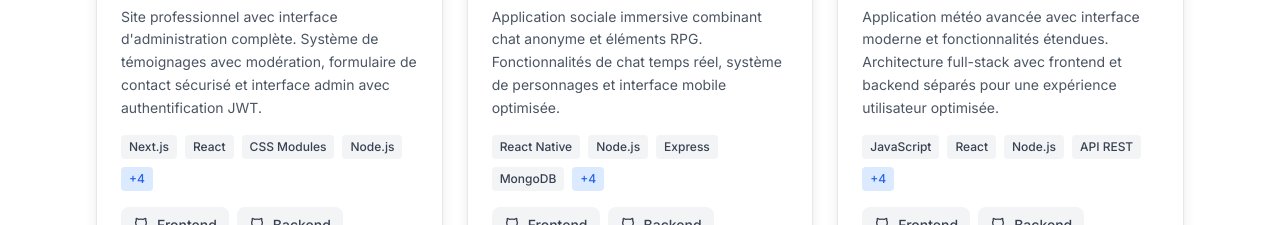
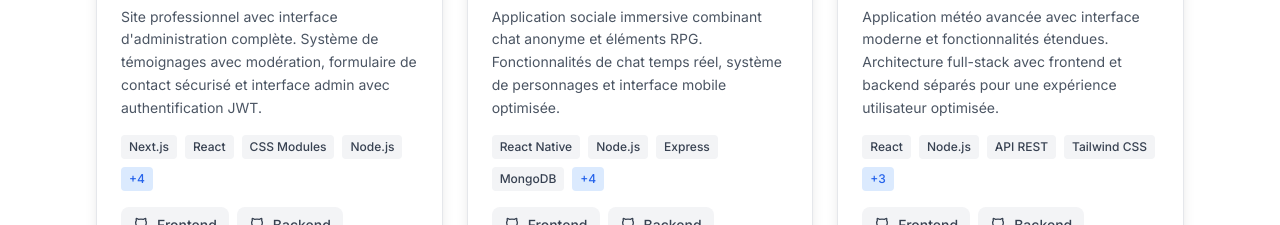
Before and after one commit to Pierrebsnrd/portfolio-frontend, a Next.js app: page / in a window 1280 px wide. Shown: the part 2200-2425 px from the top of the page. Built offline with nearby package versions, Linux system fonts and the light colour scheme.

Commit message:
update technologies on project card weather app plus

```diff
--- a/app/components/sections/Projects.tsx
+++ b/app/components/sections/Projects.tsx
@@ -46,7 +46,7 @@ const projects: Project[] = [
     title: "Weather App Plus",
     description:
       "Application météo avancée avec interface moderne et fonctionnalités étendues. Architecture full-stack avec frontend et backend séparés pour une expérience utilisateur optimisée.",
-    technologies: ["JavaScript", "React", "Node.js", "API REST", "Tailwind CSS", "Express", "MongoDB", "JWT"],
+    technologies: ["React", "Node.js", "API REST", "Tailwind CSS", "Express", "MongoDB", "JWT"],
     category: "fullstack",
     githubFrontend: "https://github.com/Pierrebsnrd/weather-app-plus-frontend",
     githubBackend: "https://github.com/Pierrebsnrd/weather-app-plus-backend",
```
